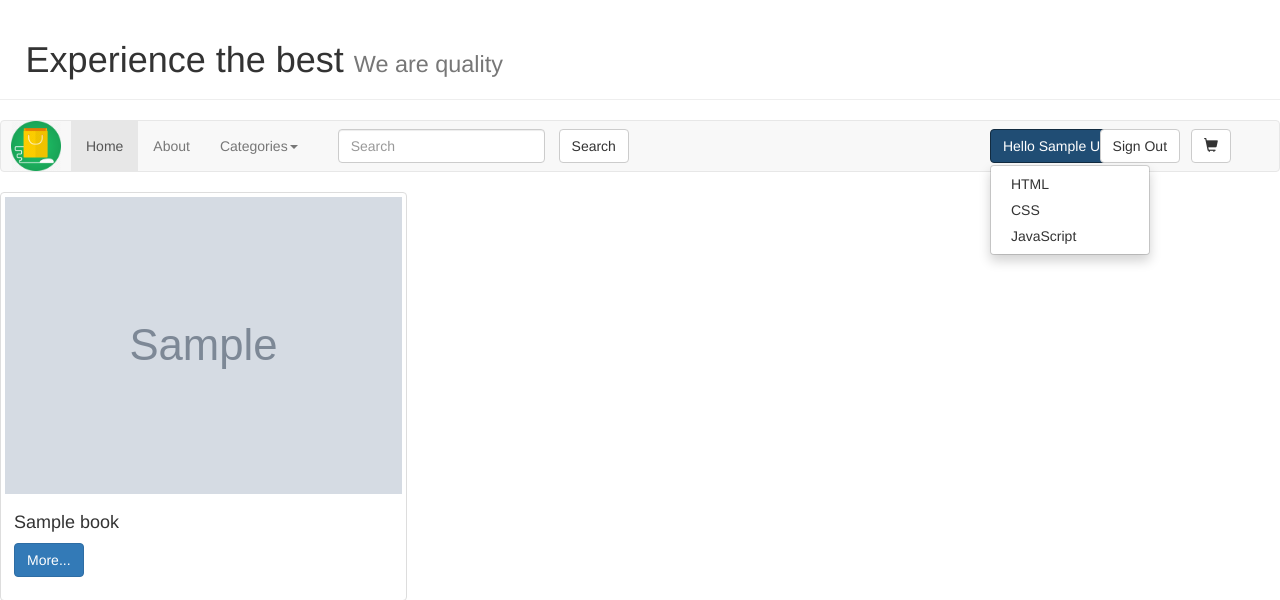
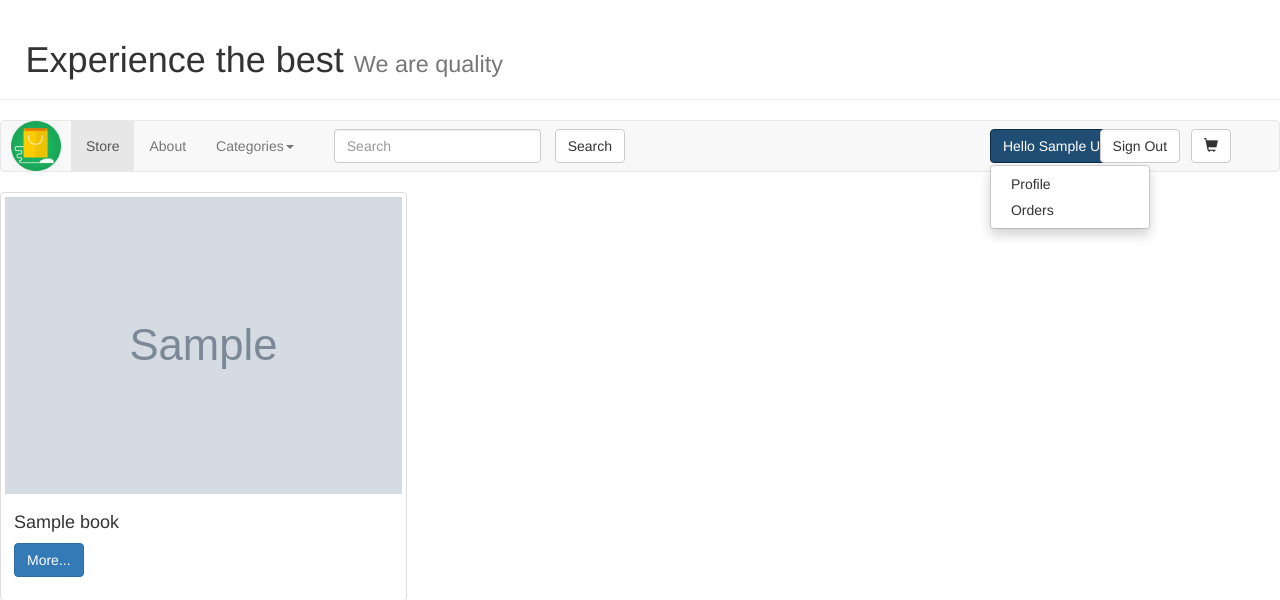
Before and after one commit to nickoloz1994/webshop, a PHP site: page / in a window 1280 px wide, after a click that opens the changed part. Shown: the top 600 px of the page. Run offline with PHP 8.4, Linux system fonts and the light colour scheme; the visitor is signed in with stand-in values (Sample User, id 1); tables that the repository leaves empty or names only in its code hold one stand-in row (values such as "Sample post"); grey boxes marked "Sample" are stand-in pictures; a stand-in replaces the project's code that opens the database connection.

Commit message:
Corrected issues
Corrected multiple minor issues

```diff
--- a/addtocart.php
+++ b/addtocart.php
@@ -24,6 +24,6 @@ if ($num > 0) {
 	mysqli_query($conn,$sql) or die("Failed");
 }
 
-header("Location:cart.php");
+header("Location: cart.php");
 echo $num;
 ?>
--- a/admin.php
+++ b/admin.php
@@ -40,8 +40,8 @@ else{
   						<td>First Name</td>
   						<td>
                 <?php
-                if (isset($_SESSION['name'])) {
-                  echo "{$_SESSION['name']}";
+                if (isset($_SESSION['username'])) {
+                  echo "{$_SESSION['username']}";
                 }
                 ?>
               </td>
--- a/authenticated_nav.php
+++ b/authenticated_nav.php
@@ -1,3 +1,7 @@
+<?php
+$id = $_SESSION['userid'];
+$url = $_SESSION['user_level'] == 1 ? "admin.php?id=$id" : "member.php?id=$id";
+?>
 <!DOCTYPE html>
 <html>
 <head>
@@ -32,7 +36,7 @@ require_once('config.php');
     <!-- Collect the nav links, forms, and other content for toggling -->
     <div class="collapse navbar-collapse" id="bs-example-navbar-collapse-1">
       <ul class="nav navbar-nav">
-        <li class="active"><a href="index.php">Home<span class="sr-only">(current)</span></a></li>
+        <li class="active"><a href="index.php">Store<span class="sr-only">(current)</span></a></li>
         <li><a href="about.php">About</a></li>
         <li class="dropdown">
           <a href="#" class="dropdown-toggle" data-toggle="dropdown" role="button" aria-haspopup="true" aria-expanded="false">Categories<span class="caret"></span></a>
@@ -54,9 +58,8 @@ require_once('config.php');
           <button class="btn btn-primary dropdown-toggle" type="button" data-toggle="dropdown">Hello <?=$_SESSION['username']?>
           <span class="caret"></span></button>
           <ul class="dropdown-menu">
-            <li><a href="#">HTML</a></li>
-            <li><a href="#">CSS</a></li>
-            <li><a href="#">JavaScript</a></li>
+            <li><a href=<?php echo $url; ?> >Profile</a></li>
+            <li><a href="orders.php">Orders</a></li>
           </ul>
         </div>
         </div>
--- a/index.php
+++ b/index.php
@@ -30,17 +30,17 @@ else{
 }
 
 $results = $conn->query("SELECT id,title,image FROM books;");
-$rows = $results->fetch_all(MYSQLI_ASSOC);
-$conn->close();
+$sql = "SELECT id,title,image FROM books";
+$result = mysqli_query($conn,$sql);
 
 ?>
 
 <div class="row">
 
 <?php
-$i = 0;
-while ($i < 1) {
-foreach ($rows as $row ) {
+
+while ($row=mysqli_fetch_array($result)) {
+
 ?>
   <div class="col-sm-6 col-md-4">
     <div class="thumbnail">
@@ -53,8 +53,6 @@ foreach ($rows as $row ) {
   </div>
 
 <?php
-  }
-  $i++;
 }
 ?>
 </div>
--- a/login.php
+++ b/login.php
@@ -20,8 +20,7 @@ if ($row) {
 	$_SESSION['subtotal'] = 0;
 	$_SESSION['user_level'] = (int)$row['user_level'];
 
-	$url = ($_SESSION["user_level"] === 1) ? 'admin.php' : 'member.php';
-	header('Location: '.$url);
+	header('Location: index.php');
 	$conn->close();
 }
 else{
--- a/member.php
+++ b/member.php
@@ -40,8 +40,8 @@ else{
   						<td>First Name</td>
   						<td>
                 <?php
-                if (isset($_SESSION['name'])) {
-                  echo "{$_SESSION['name']}";
+                if (isset($_SESSION['username'])) {
+                  echo "{$_SESSION['username']}";
                 }
                 ?>
               </td>
--- a/regular_nav.php
+++ b/regular_nav.php
@@ -28,7 +28,7 @@
     <!-- Collect the nav links, forms, and other content for toggling -->
     <div class="collapse navbar-collapse" id="bs-example-navbar-collapse-1">
       <ul class="nav navbar-nav">
-        <li class="active"><a href="index.php">Home<span class="sr-only">(current)</span></a></li>
+        <li class="active"><a href="index.php">Store<span class="sr-only">(current)</span></a></li>
         <li><a href="about.php">About</a></li>
         <li class="dropdown">
           <a href="#" class="dropdown-toggle" data-toggle="dropdown" role="button" aria-haspopup="true" aria-expanded="false">Categories<span class="caret"></span></a>
```
Also changed, not shown: cart.php (+8 -15 lines).
